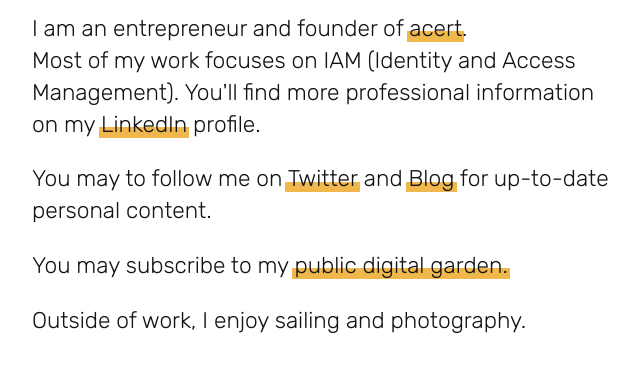
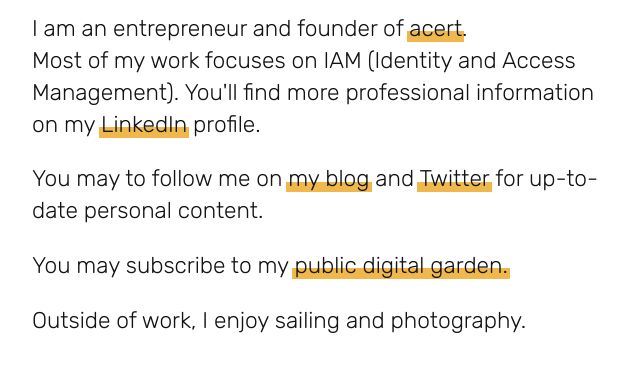
Before and after one commit to fimbault/fimbault.com, a plain HTML site: page index.html in a window 1280 px wide. Shown: the part 260-632 px from the top of the page, without its empty margins (104-744 px from the left). Drawn offline with Linux system fonts and the light colour scheme.

```diff
--- a/index.html
+++ b/index.html
@@ -61,8 +61,8 @@
   </p>
   <p>
     You may to follow me on
-    <a href="https://twitter.com/fimbault" target="_blank">Twitter</a> and
-    <a href="https://blog.fimbault.com" target="_blank">Blog</a>
+    <a href="https://blog.fimbault.com" target="_blank">my blog</a> and
+    <a href="https://twitter.com/fimbault" target="_blank">Twitter</a>
     for up-to-date personal content.
   </p>
   <p>
```
